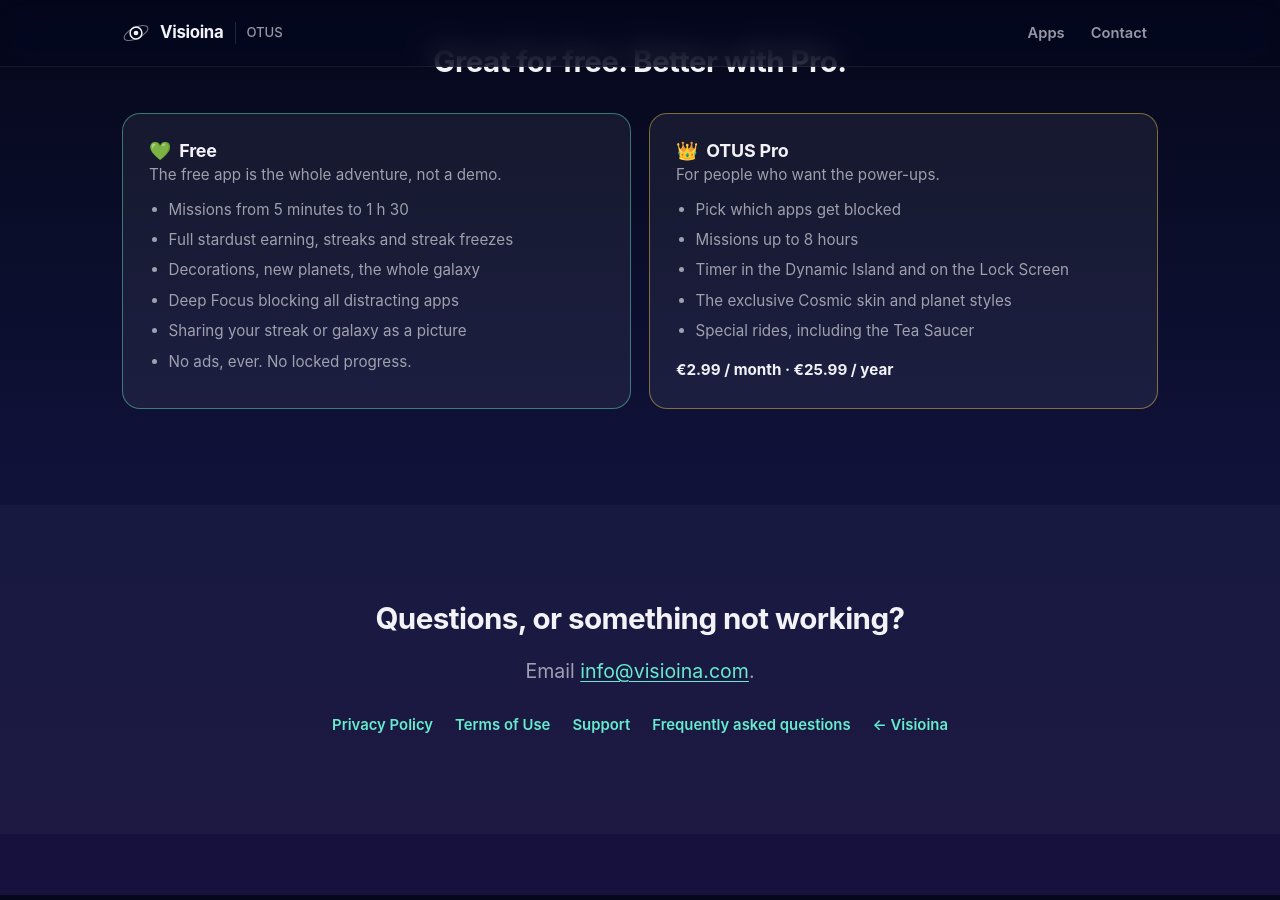
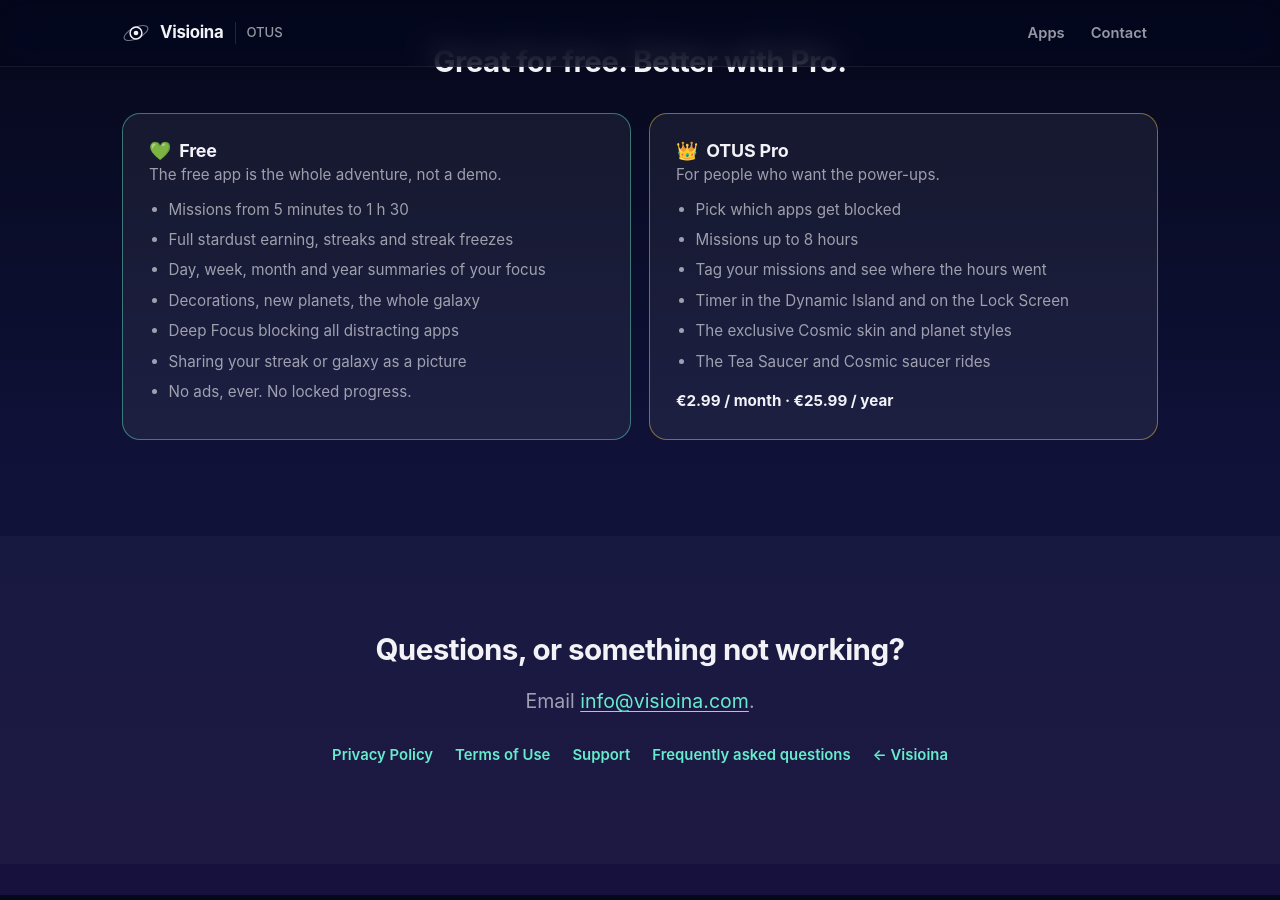
Before and after one commit to selinahti/visioinawebsite, a Jekyll site: the page built from _apps/otus/index.md, in a window 1280 px wide and 900 px high, scrolled down 2705 px. Built offline with Jekyll 4.4.1, drawn with Linux system fonts in a browser that asks for light colours.

Commit message:
Add focus tags and mission summaries to the tier cards
Pro gained focus tags, and the free tier gained the day/week/month/year
summaries, which the free card had no line for at all.

The rides bullet was also wrong in a way that matters on a page selling a
subscription. "Special rides, including the Tea Saucer" reads as if Pro
came with the special rides — it does not. The five special rides are
separate one-off purchases; what Pro lends is the Tea Saucer and the
Cosmic saucer, which is what it now says.

```diff
--- a/_apps/otus/index.md
+++ b/_apps/otus/index.md
@@ -91,6 +91,7 @@ tiers:
     points:
       - "Missions from 5 minutes to 1 h 30"
       - "Full stardust earning, streaks and streak freezes"
+      - "Day, week, month and year summaries of your focus"
       - "Decorations, new planets, the whole galaxy"
       - "Deep Focus blocking all distracting apps"
       - "Sharing your streak or galaxy as a picture"
@@ -103,9 +104,10 @@ tiers:
     points:
       - "Pick which apps get blocked"
       - "Missions up to 8 hours"
+      - "Tag your missions and see where the hours went"
       - "Timer in the Dynamic Island and on the Lock Screen"
       - "The exclusive Cosmic skin and planet styles"
-      - "Special rides, including the Tea Saucer"
+      - "The Tea Saucer and Cosmic saucer rides"
     price: "€2.99 / month · €25.99 / year"
 ---
 
```
